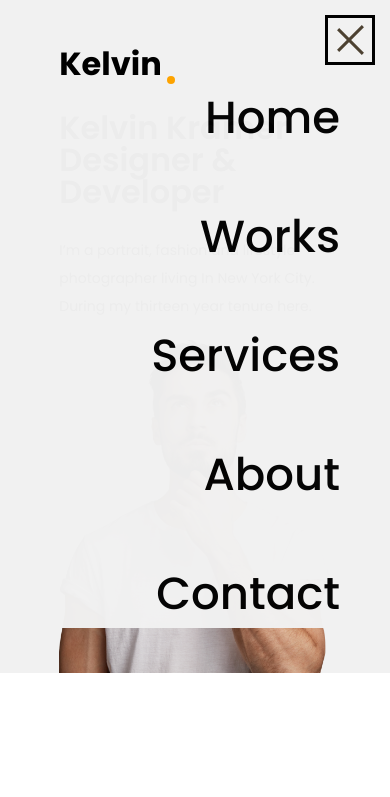
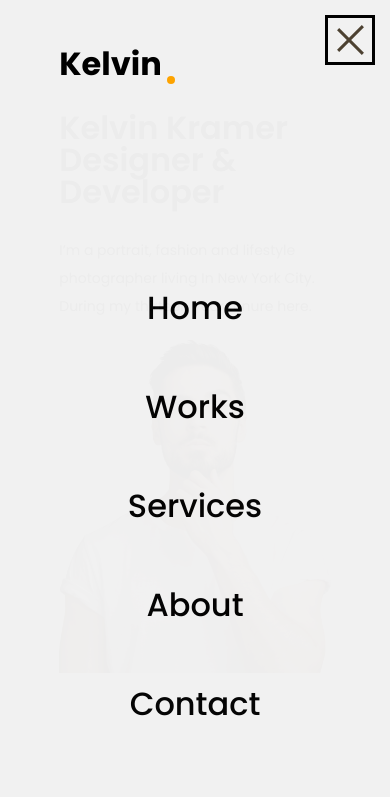
Before and after one commit to vlesueji/freelance_portfolio, a plain HTML site: page index.html in a window 390 px wide. Both pictures are taken after a click on the element 350 px from the left and 40 px from the top of the page. Shown: the top 797 px of the page. Drawn offline with nearby package versions, Linux system fonts and the light colour scheme.

Commit message:
menu fix

```diff
--- a/css/media.css
+++ b/css/media.css
@@ -1,8 +1,8 @@
 @media (max-width:1054px) {
-    .burger {
+    /* .burger {
         display: flex;
-    }
-    .nav-list {
+    } */
+    /* .nav-list {
         display: none;
     }
     .nav-list.opened {
@@ -16,7 +16,7 @@
         opacity: .98;
         align-items: end;
         padding-right: 50px;
-    }
+    } */
     .header-nav {
         height: 10vh;
     }
@@ -61,18 +61,20 @@
     .nav-list.opened {
         display: flex;
         flex-direction: column;
+        justify-content: center;
+        align-items: center;
         position: absolute;
         left:0;
-        font-size: 45px;
+        font-size: 2em;
         background-color: rgb(241, 241, 241);
-        width: 100%;
+        width: 100vw;
+        height: 100vh;
         opacity: .98;
-        align-items: end;
-        padding-right: 50px;
     }
     /* header */
     .header-nav {
         height: 10vh;
+        background-color: rgb(241, 241, 241);
     }
     .header {
         height: fit-content;
```
